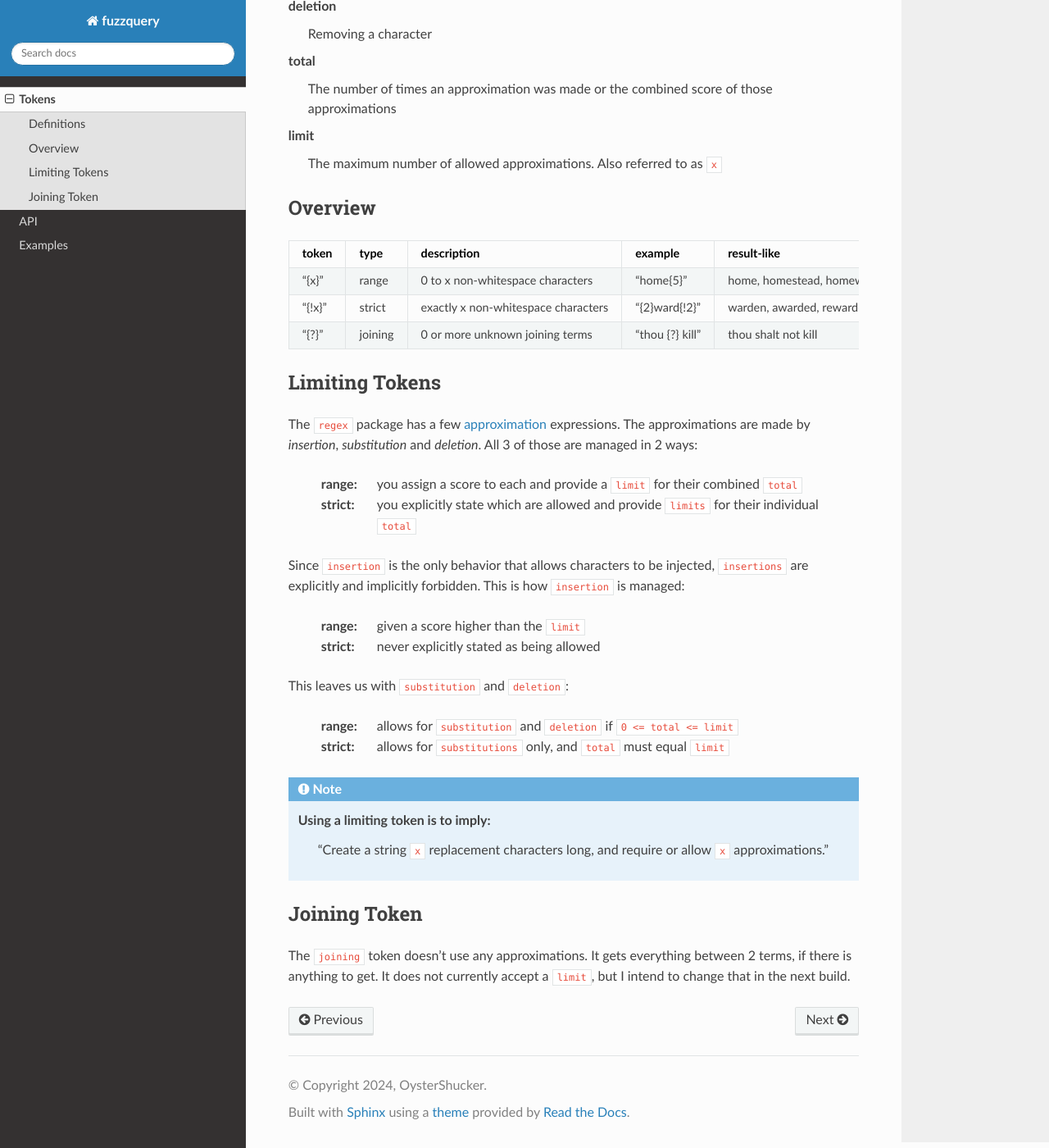
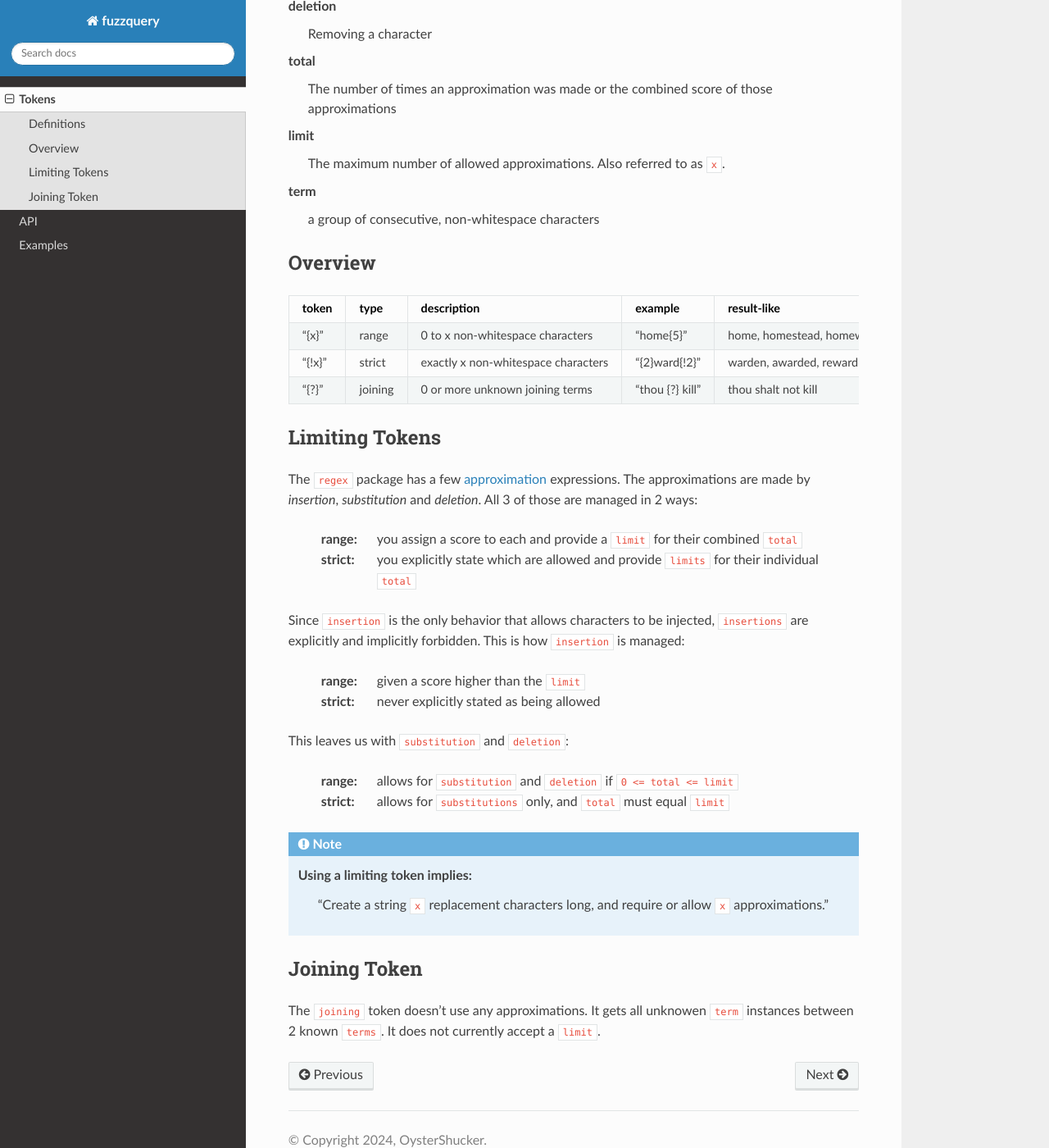
Before and after one commit to OneMadGypsy/fuzzquery, a Sphinx documentation site: the page built from docs/source/tokens.rst, in a window 1280 px wide and 1400 px high, scrolled down 497 px. Shown: the whole window at 82% size. Built offline with Sphinx 7.4.7 and the Read the Docs theme 2.0.0, drawn with Linux system fonts in a browser that asks for light colours; some of the changed text lies outside the part shown.

Commit message:
Update tokens.rst

```diff
--- a/docs/source/tokens.rst
+++ b/docs/source/tokens.rst
@@ -17,7 +17,9 @@ deletion
 total
   The number of times an approximation was made or the combined score of those approximations
 limit
-  The maximum number of allowed approximations. Also referred to as ``x``
+  The maximum number of allowed approximations. Also referred to as ``x``.
+term
+  a group of consecutive, non-whitespace characters
 
 Overview
 --------
@@ -54,10 +56,10 @@ This leaves us with ``substitution`` and ``deletion``:
 
 .. note::
 
-  Using a limiting token is to imply:
+  Using a limiting token implies:
     "Create a string ``x`` replacement characters long, and require or allow ``x`` approximations."
 
 Joining Token
 -------------
 
-The ``joining`` token doesn't use any approximations. It gets everything between 2 terms, if there is anything to get. It does not currently accept a ``limit``, but I intend to change that in the next build.
+The ``joining`` token doesn't use any approximations. It gets all unknowen ``term`` instances between 2 known ``terms``. It does not currently accept a ``limit``.
```
Also changed, not shown: other parts of docs/source/tokens.rst (+1 -1 lines).
